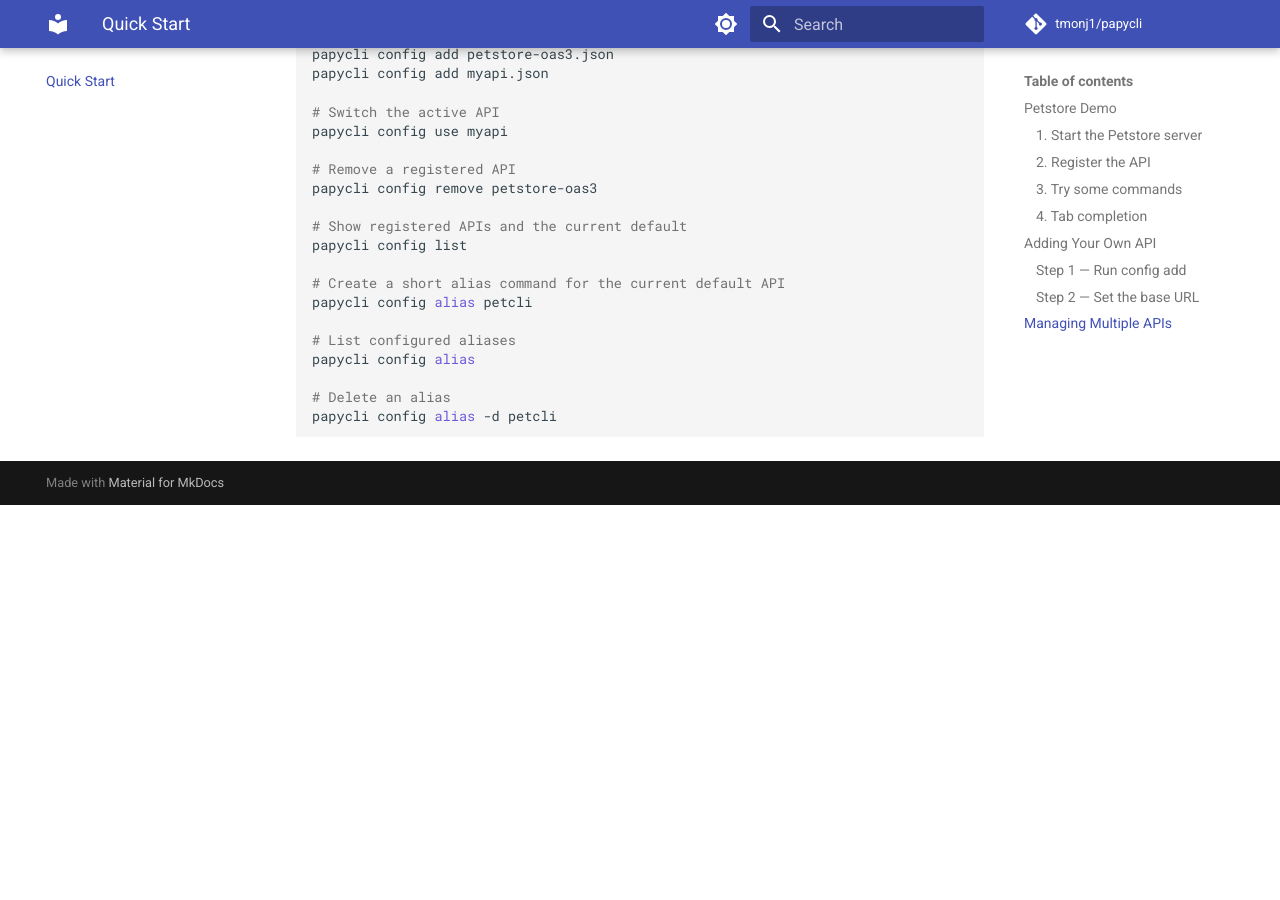
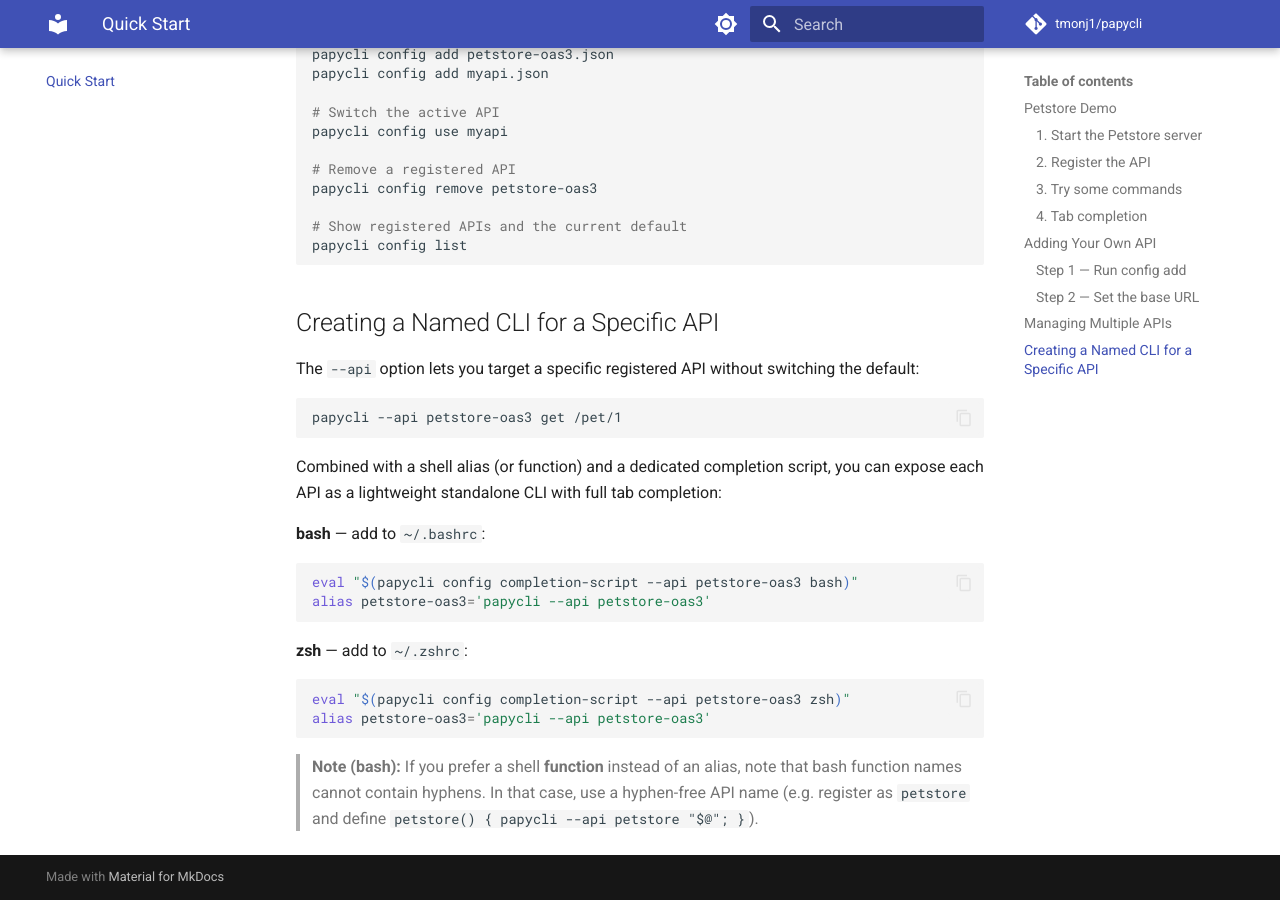
Before and after one commit to tmonj1/papycli, an MkDocs documentation site: the page built from manual/quickstart.md, in a window 1280 px wide and 900 px high, scrolled down 2493 px. Built offline with MkDocs 1.6.1 and Material for MkDocs 9.7.7, drawn with Linux system fonts in a browser that asks for light colours; comment, search, counter and statistics services are not loaded; before the commit the page ends 2998 px from its top, so only the background shows below that.

Commit message:
docs: add --api option documentation and remove config alias references (#198)
* docs: add --api option documentation and remove config alias references

Close #197

Co-Authored-By: Claude Sonnet 4.6 <noreply@anthropic.com>

* docs: fix bash function name with hyphens and broken anchor link

- bash 例で API 名をハイフン不可の識別子 (petstore) に変更し、ハイフン不可の注記を追加
- manual/reference.md のアンカーリンクを quickstart.md への相対リンクに修正

Co-Authored-By: Claude Sonnet 4.6 <noreply@anthropic.com>

* docs: clarify bash function name restriction vs API name restriction

--api オプション自体はハイフン入り API 名を受け付けるが、bash 関数名には
ハイフンが使えないという制約を正確に説明するよう注記を修正する。
また、bash 例で petstore-oas3 と petstore が混在していた点を解消し、
ファイル名 = API 名 = 関数名をハイフンなしで統一する必要がある旨を明記。

Co-Authored-By: Claude Sonnet 4.6 <noreply@anthropic.com>

* docs: correct bash completion note — aliases work, only function names can't have hyphens

bash では alias に補完を紐付けることができるため、「alias ではなく関数を使う」
という誤った注記を削除する。ハイフン制約は bash の関数名のみに適用されるため、
alias を使う場合はハイフン入りの API 名が使えることを明示する。
関数を使う場合のみハイフンなし API 名が必要である旨を補足として残す。

Co-Authored-By: Claude Sonnet 4.6 <noreply@anthropic.com>

* docs: fix inconsistency between description and examples — use alias not function

本文で「shell function」と書いているのに例が alias を使っているという不整合を解消する。
説明文を「shell alias (or function)」に修正し、例と一致させる。

Co-Authored-By: Claude Sonnet 4.6 <noreply@anthropic.com>

---------

Co-authored-by: monji <monji@monjinoMac-mini.local>
Co-authored-by: Claude Sonnet 4.6 <noreply@anthropic.com>

````diff
--- a/manual/quickstart.md
+++ b/manual/quickstart.md
@@ -123,13 +123,30 @@ papycli config remove petstore-oas3
 
 # Show registered APIs and the current default
 papycli config list
+```
 
-# Create a short alias command for the current default API
-papycli config alias petcli
+## Creating a Named CLI for a Specific API
 
-# List configured aliases
-papycli config alias
+The `--api` option lets you target a specific registered API without switching the default:
 
-# Delete an alias
-papycli config alias -d petcli
+```bash
+papycli --api petstore-oas3 get /pet/1
 ```
+
+Combined with a shell alias (or function) and a dedicated completion script, you can expose each API as a lightweight standalone CLI with full tab completion:
+
+**bash** — add to `~/.bashrc`:
+
+```bash
+eval "$(papycli config completion-script --api petstore-oas3 bash)"
+alias petstore-oas3='papycli --api petstore-oas3'
+```
+
+**zsh** — add to `~/.zshrc`:
+
+```zsh
+eval "$(papycli config completion-script --api petstore-oas3 zsh)"
+alias petstore-oas3='papycli --api petstore-oas3'
+```
+
+> **Note (bash):** If you prefer a shell **function** instead of an alias, note that bash function names cannot contain hyphens. In that case, use a hyphen-free API name (e.g. register as `petstore` and define `petstore() { papycli --api petstore "$@"; }`).
````
Also changed, not shown: README.ja.md (+35 -10 lines), README.md (+35 -10 lines), manual/ja/quickstart.md (+23 -6 lines), manual/ja/reference.md (+1 -3 lines), manual/reference.md (+1 -3 lines).
